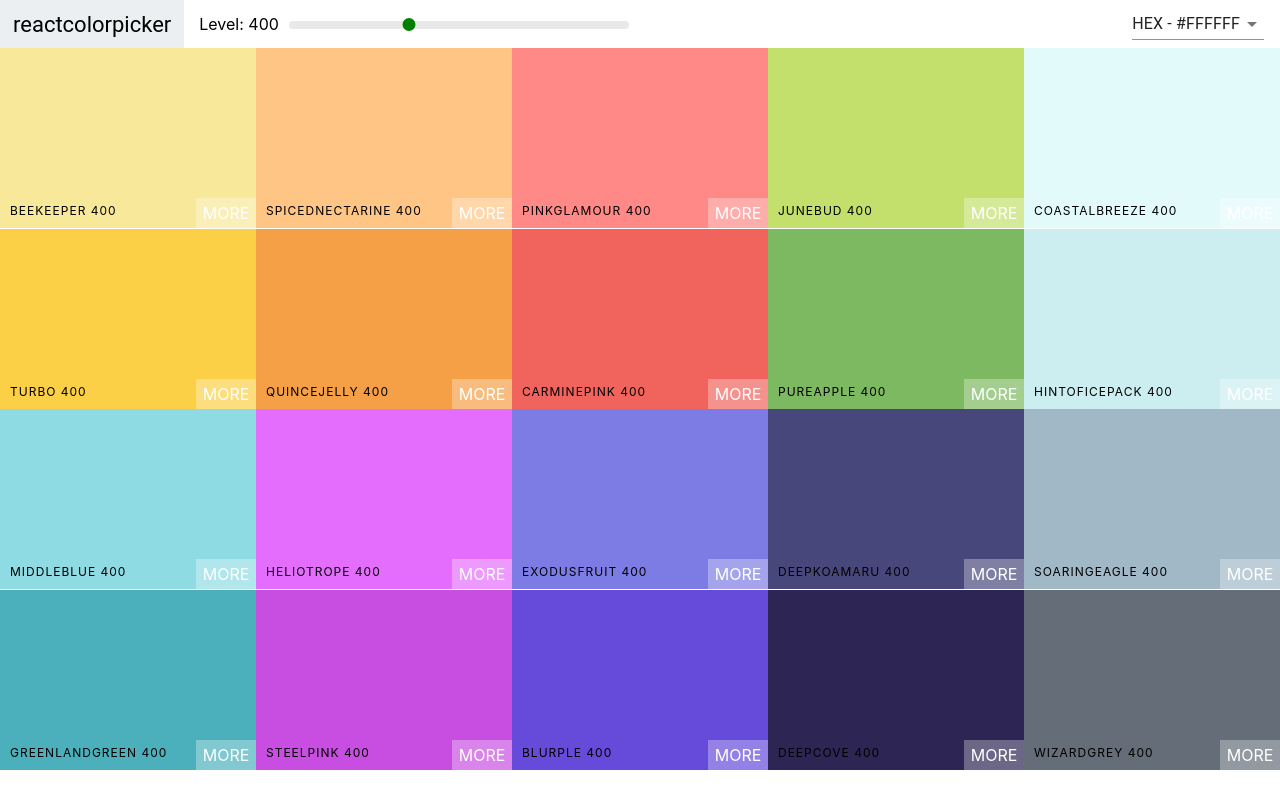
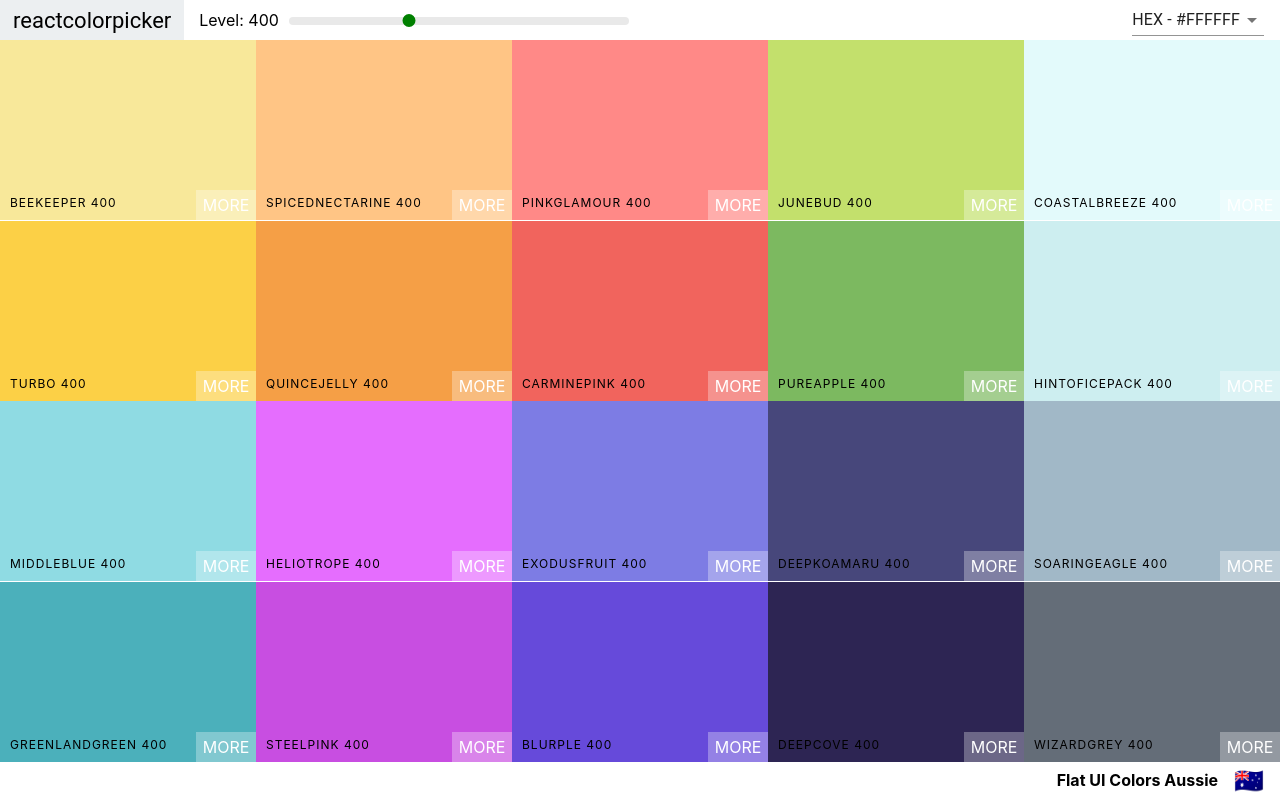
Before and after one commit to willworth/reactcolorapp, a React (Create React App) app: page / in a window 1280 px wide. Built offline with nearby package versions, Linux system fonts and the light colour scheme.

Commit message:
footer and styles

```diff
--- a/public/index.html
+++ b/public/index.html
@@ -19,7 +19,7 @@
       work correctly both with client-side routing and a non-root public URL.
       Learn how to configure a non-root public URL by running `npm run build`.
     -->
-    <title>Color App</title>
+    <title>React Color Picker</title>
   </head>
   <body>
     <noscript>You need to enable JavaScript to run this app.</noscript>
--- a/src/Navbar.css
+++ b/src/Navbar.css
@@ -2,7 +2,7 @@
   display: flex;
   align-items: center;
   justify-content: flex-start;
-  height: 6vh;
+  height: 5vh;
 }
 .Logo {
   margin-right: 15px;
--- a/src/Palette.css
+++ b/src/Palette.css
@@ -1,6 +1,21 @@
 .Palette {
   height: 100vh;
+  display: flex;
+  flex-direction: column;
 }
 .Palette-colors {
   height: 90%;
 }
+
+.palette-footer {
+  background-color: white;
+  height: 5vh;
+  display: flex;
+  justify-content: flex-end;
+  align-items: center;
+  font-weight: bold;
+}
+.emoji {
+  font-size: 1.5rem;
+  margin: 0 1rem;
+}
--- a/src/Palette.js
+++ b/src/Palette.js
@@ -23,10 +23,10 @@
     this.setState({ format: val });
   }
   render() {
-    const { colors } = this.props.palette;
+    const { colors, paletteName, emoji } = this.props.palette;
     const { level, format } = this.state;
     const colorBoxes = colors[level].map(color => (
-      <ColorBox background={color[format]} name={color.name} />
+      <ColorBox background={color[format]} name={color.name} key={color.id} />
     ));
 
     return (
@@ -39,6 +39,10 @@
 
         <div className="Palette-colors">{colorBoxes}</div>
         {/* footer */}
+        <footer className="palette-footer">
+          {paletteName}
+          <span className="emoji"> {emoji}</span>
+        </footer>
       </div>
     );
   }
```
